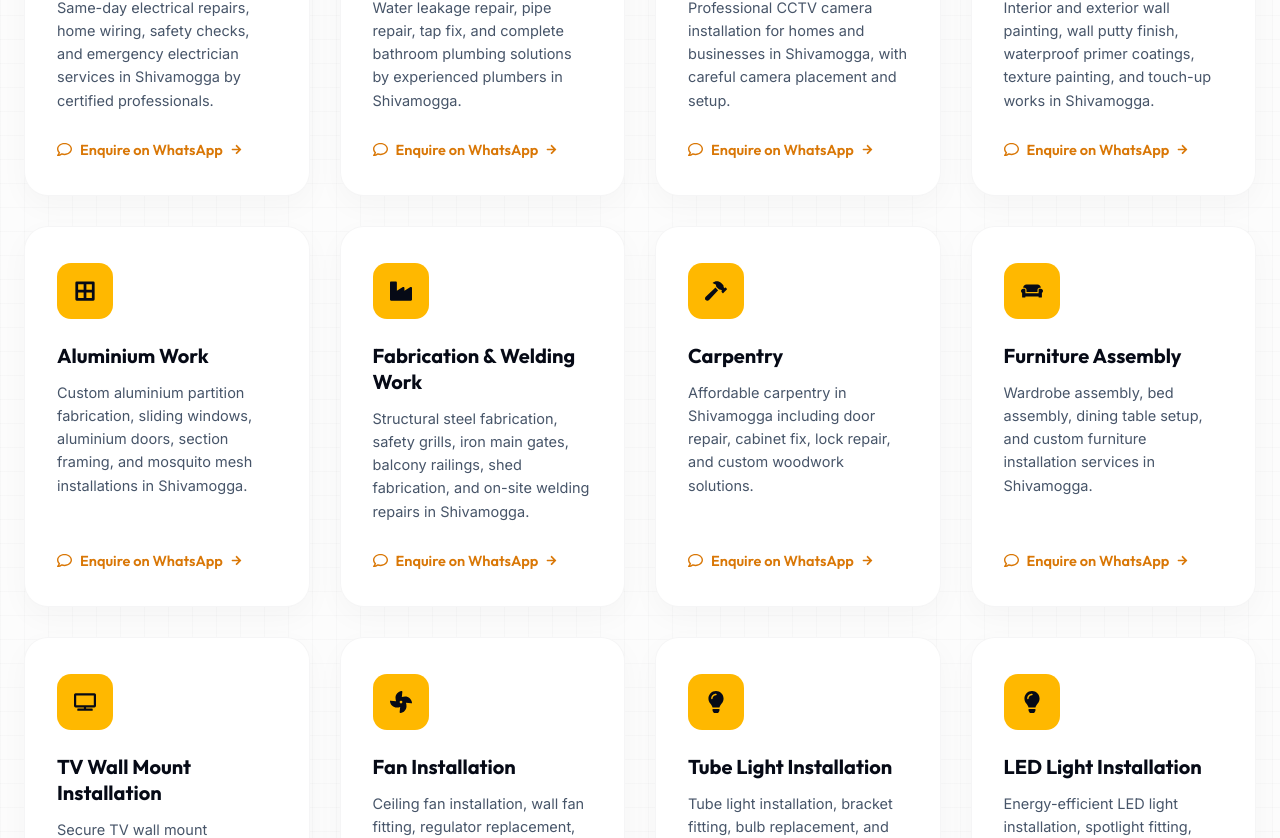
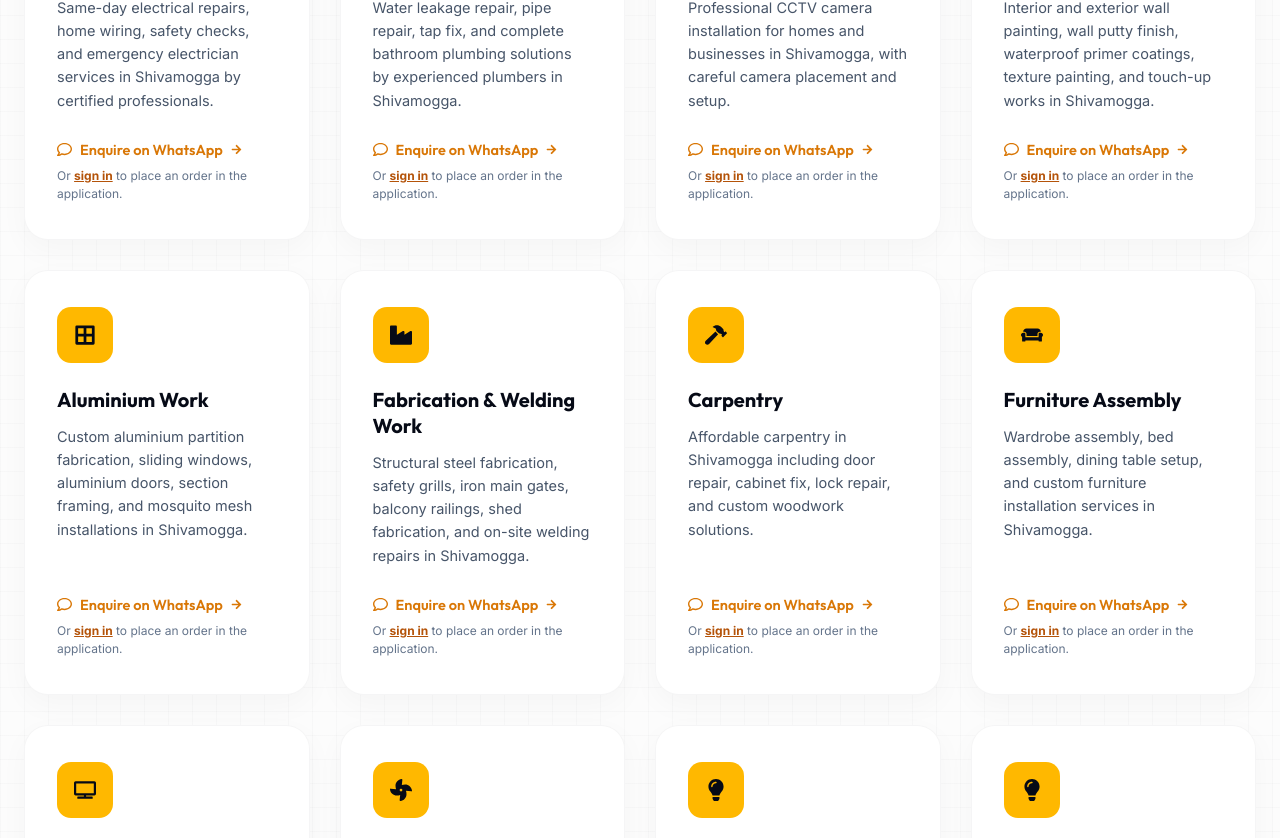
Before and after one commit to Austin7Dsilva/quickfixservices, a React (Vite) app: page / in a window 1280 px wide. Shown: the part 1872-2710 px from the top of the page. Built offline with nearby package versions, Linux system fonts and the light colour scheme.

Commit message:
update on non logged in user

```diff
--- a/src/App.jsx
+++ b/src/App.jsx
@@ -203,7 +203,10 @@ export default function App() {
         ) : (
           <>
             <Hero />
-            <Services authUser={authUser} />
+            <Services
+              authUser={authUser}
+              onAuthClick={() => setIsAuthOpen(true)}
+            />
             <WhyChooseUs />
             <HowItWorks />
             <Gallery />
--- a/src/components/Components.css
+++ b/src/components/Components.css
@@ -1091,6 +1091,25 @@
     gap: 12px;
 }
 
+.service-card-signin-prompt {
+    margin: -4px 0 0;
+    color: #64748b;
+    font-family: var(--font-body);
+    font-size: 12px;
+    line-height: 1.5;
+}
+
+.service-card-signin-prompt button {
+    padding: 0;
+    border: 0;
+    background: transparent;
+    color: #b45309;
+    font: inherit;
+    font-weight: 700;
+    text-decoration: underline;
+    cursor: pointer;
+}
+
 .service-card-action-link {
     display: inline-flex;
     align-items: center;
--- a/src/components/Services.jsx
+++ b/src/components/Services.jsx
@@ -211,7 +211,7 @@ const services = [
     },
 ];
 
-export default function Services({ authUser }) {
+export default function Services({ authUser, onAuthClick }) {
     const [activeCategory, setActiveCategory] = useState("all");
     const [isModalOpen, setIsModalOpen] = useState(false);
     const [isBooking, setIsBooking] = useState(false);
@@ -393,6 +393,18 @@ export default function Services({ authUser }) {
                                         <span>Enquire on WhatsApp</span>
                                         <FaArrowRight className="action-arrow-icon" />
                                     </button>
+                                    {!authUser && (
+                                        <p className="service-card-signin-prompt">
+                                            Or{" "}
+                                            <button
+                                                type="button"
+                                                onClick={onAuthClick}
+                                            >
+                                                sign in
+                                            </button>{" "}
+                                            to place an order in the application.
+                                        </p>
+                                    )}
                                     {authUser && (
                                         <button
                                             type="button"
```
